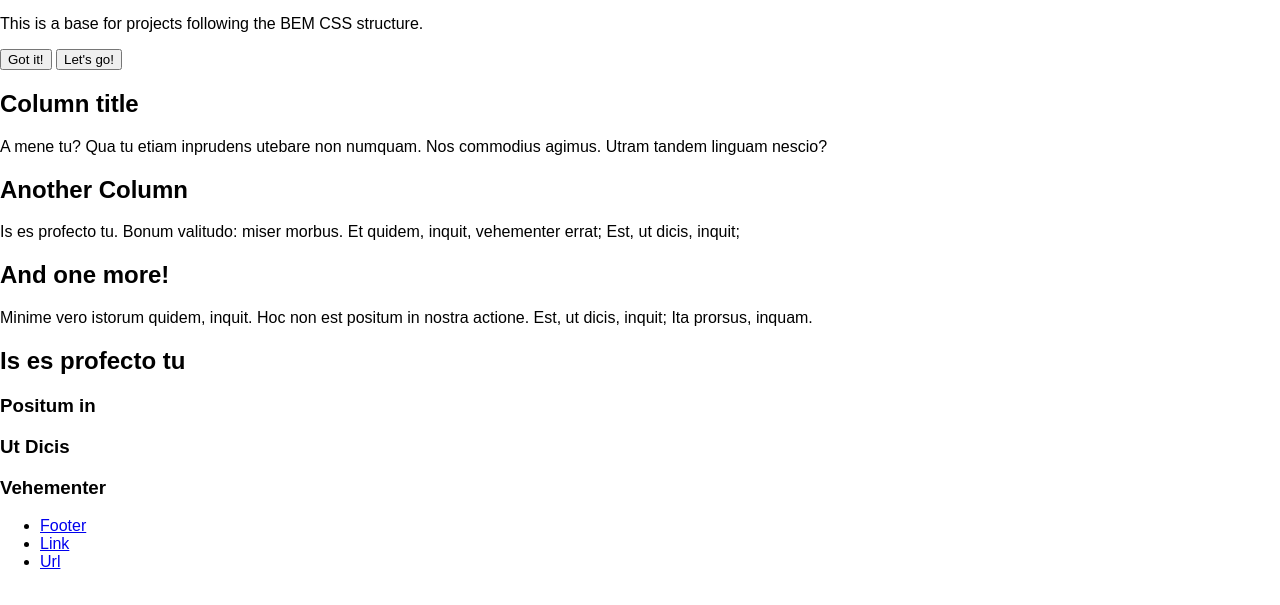
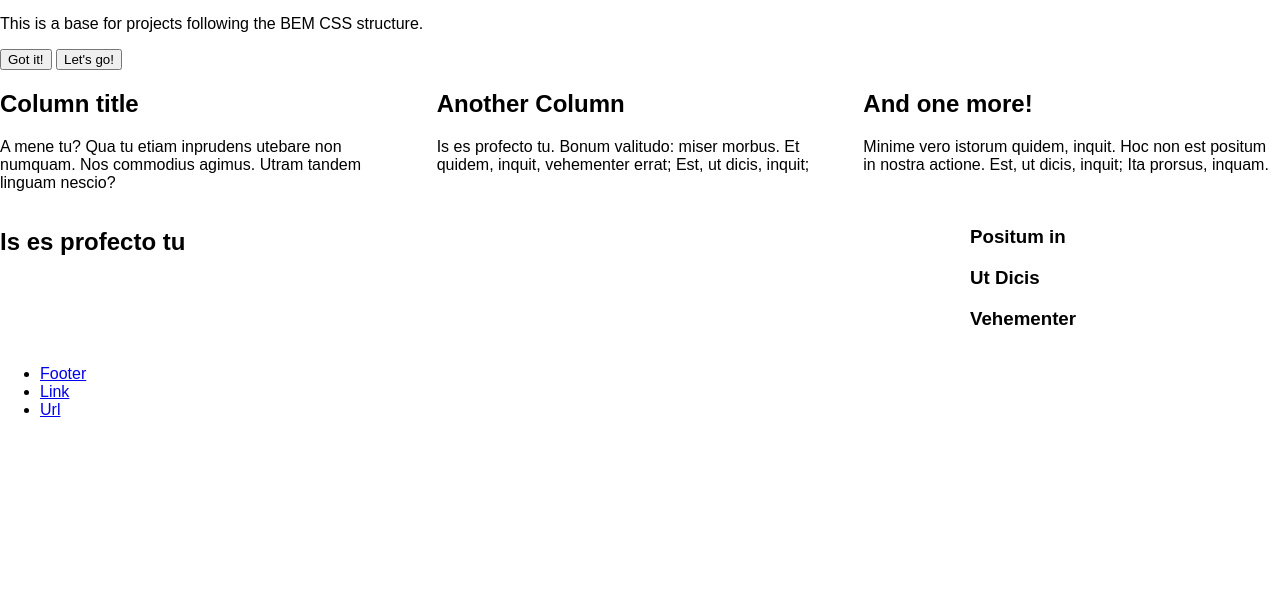
Before and after one commit to Mitcheljager/BEM-VueJS-Base, a website: page public/index.html in a window 1280 px wide. Shown: the part 141-746 px from the top of the page. Drawn offline with Linux system fonts and the light colour scheme.

Commit message:
Added columns css

```diff
--- a/public/css/layout.css
+++ b/public/css/layout.css
@@ -6,3 +6,58 @@ body {
   padding: 0;
   margin: 0;
   font-family: "Raleway", sans-serif; }
+
+.columns {
+  display: flex;
+  flex-direction: row;
+  display: flex;
+  flex-direction: row;
+  position: relative;
+  width: 100%; }
+
+.column {
+  flex-grow: 0;
+  position: relative;
+  padding: 0 10px; }
+
+.column--1 {
+  width: 8.3333333333%; }
+
+.column--2 {
+  width: 16.6666666667%; }
+
+.column--3 {
+  width: 25%; }
+
+.column--4 {
+  width: 33.3333333333%; }
+
+.column--5 {
+  width: 41.6666666667%; }
+
+.column--6 {
+  width: 50%; }
+
+.column--7 {
+  width: 58.3333333333%; }
+
+.column--8 {
+  width: 66.6666666667%; }
+
+.column--9 {
+  width: 75%; }
+
+.column--10 {
+  width: 83.3333333333%; }
+
+.column--11 {
+  width: 91.6666666667%; }
+
+.column--12 {
+  width: 100%; }
+
+.column:first-child {
+  padding-left: 0; }
+
+.column:last-child {
+  padding-right: 0; }
--- /dev/null
+++ b/scss/_columns.scss
@@ -0,0 +1,28 @@
+.columns {
+  display: flex;
+  flex-direction: row;
+  display: flex;
+  flex-direction: row;
+  position: relative;
+  width: 100%;
+}
+
+.column {
+  flex-grow: 0;
+  position: relative;
+  padding: 0 10px;
+}
+
+@for $i from 1 through $columns {
+  .column--#{$i} {
+     width: ((100% / $columns) * $i);
+  }
+}
+
+.column:first-child {
+  padding-left: 0;
+}
+
+.column:last-child {
+  padding-right: 0;
+}
--- a/scss/_variables.scss
+++ b/scss/_variables.scss
@@ -1,6 +1,7 @@
 $sans-serif: "Raleway", sans-serif;
 
 $max-width: 960px;
+$columns: 12;
 
 $breakpoints: (
   "mobile":           "(min-width: 460px)",
--- a/scss/base.scss
+++ b/scss/base.scss
@@ -1,3 +1,4 @@
 @import "variables",
         "mixins",
-        "general";
+        "general",
+        "columns";
```
